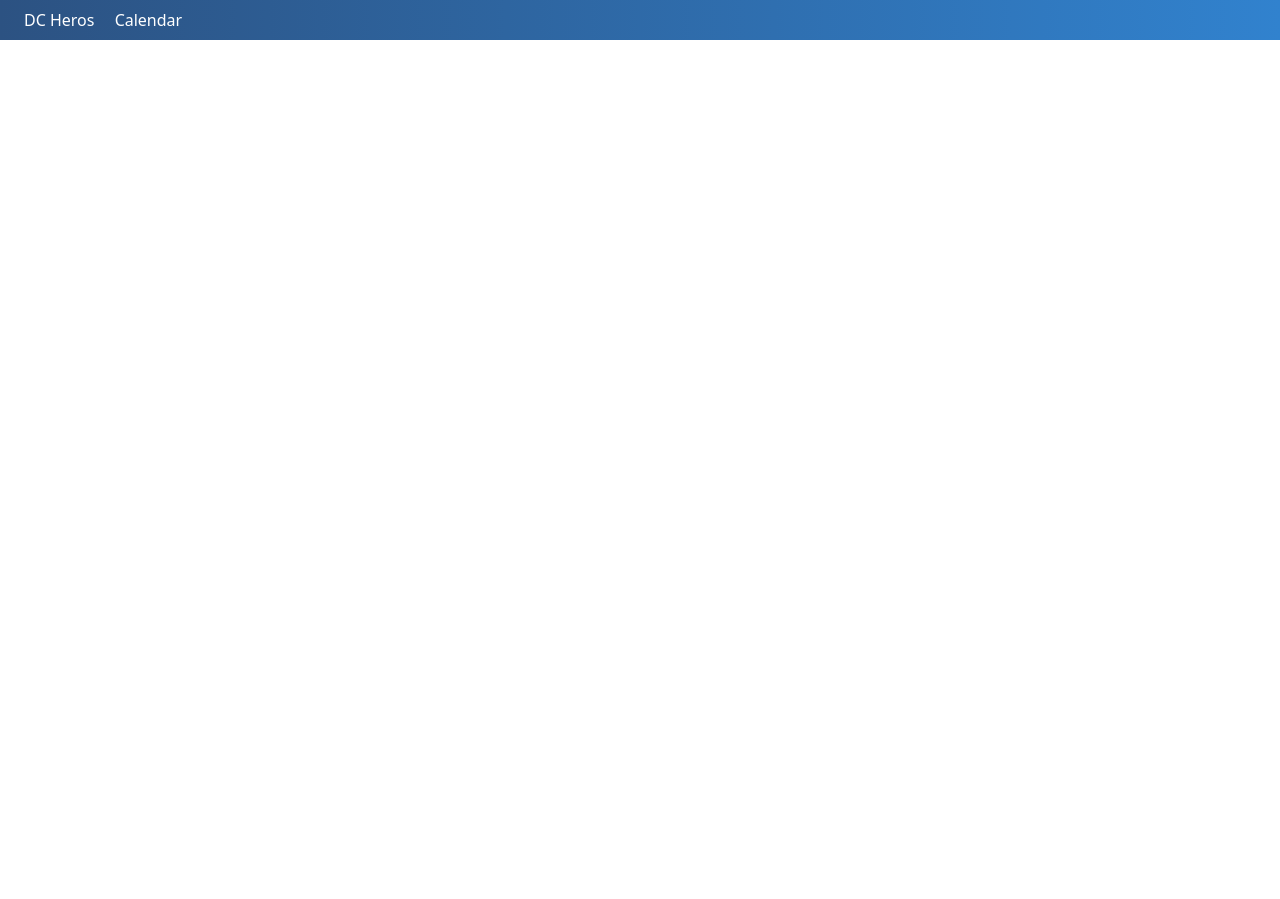
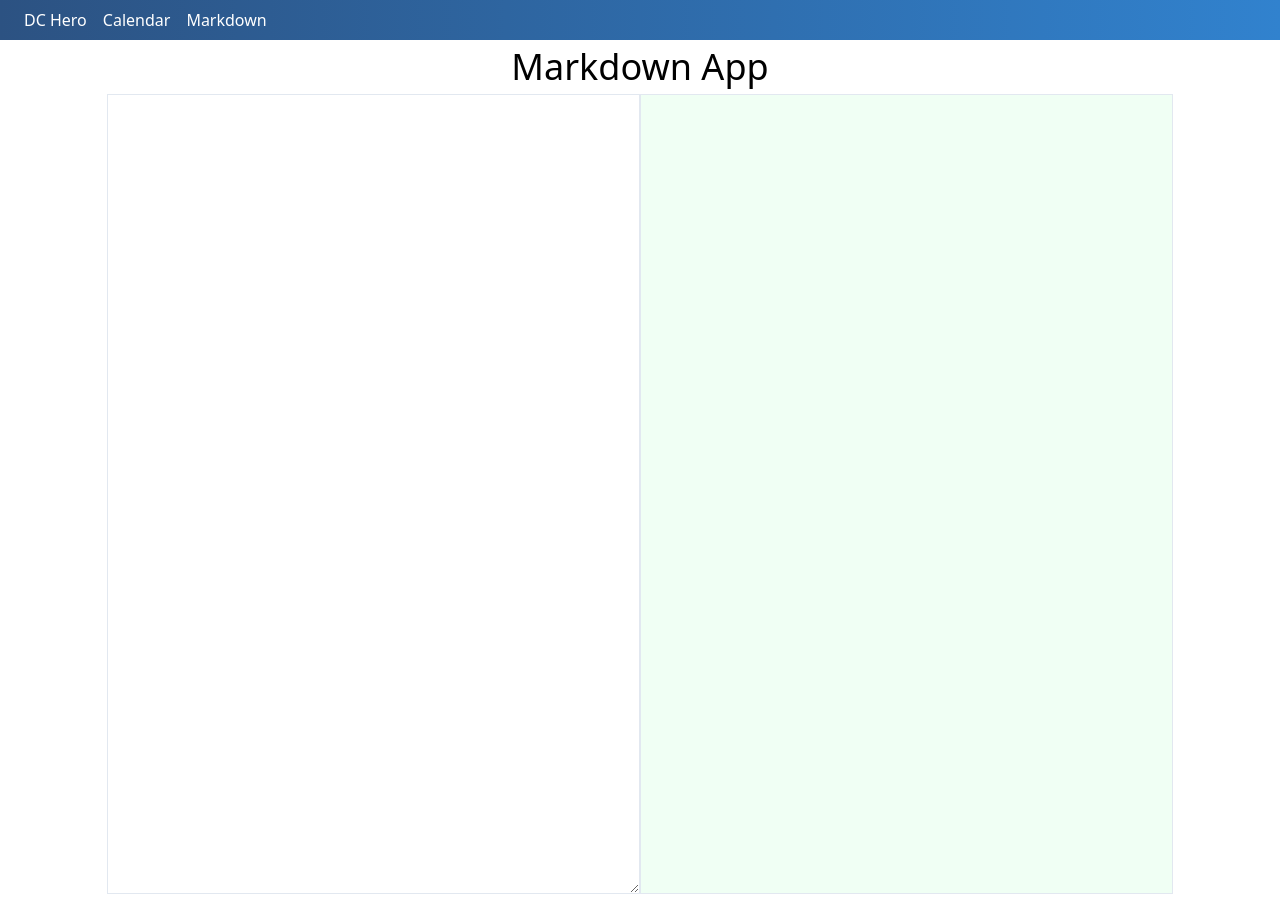
Before and after one commit to snilesh97/vue3-demo-app, a Vue app: page /markdown in a window 1280 px wide. Before the commit this address had no page. Before the commit the page ends 800 px from the top, so only its background shows below. Built offline with nearby package versions, Linux system fonts and the light colour scheme.

Commit message:
Create Markdown app

```diff
--- a/package.json
+++ b/package.json
@@ -9,6 +9,7 @@
   },
   "dependencies": {
     "core-js": "^3.6.5",
+    "marked": "^1.2.2",
     "tailwindcss": "^1.9.4",
     "vue": "^3.0.0",
     "vue-router": "^4.0.0-beta.13"
--- a/src/components/AppHeader.vue
+++ b/src/components/AppHeader.vue
@@ -1,13 +1,20 @@
 <template>
-	<nav class="w-full bg-gradient-to-r from-blue-800 to-blue-600 text-white px-4 py-2">
-		<router-link to="/dc-heros" class="mx-2"> DC Heros</router-link>
-		<router-link to="/calendar" class="mx-2"> Calendar </router-link>
-	</nav>
+  <nav class="w-full bg-gradient-to-r from-blue-800 to-blue-600 text-white px-4 py-2">
+    <router-link v-for="item in links" :key="item.to" class="mx-2" :to="item.to"> {{item.title }} </router-link>
+  </nav>
 </template>
 
 <script>
 export default {
-
+  data() {
+    return {
+      links: [
+        { title: "DC Hero", to: "/dc-heros" },
+        { title: "Calendar", to: "/calendar" },
+        { title: "Markdown", to: "/markdown" },
+      ]
+    }
+  }
 }
 </script>
 
--- /dev/null
+++ b/src/pages/Markdown.vue
@@ -0,0 +1,40 @@
+<template>
+  <h1 class="w-full text-center text-4xl"> Markdown App</h1>
+  <div class="flex w-full">
+    <section class="flex m-auto w-10/12 h-screen">
+      <article class="w-1/2 border ">
+        <textarea class="w-full h-full" :value="text" @input="update"> </textarea>
+      </article>
+      <article class="w-1/2 border bg-green-100" v-html="markedText"></article>
+    </section>
+  </div>
+</template>
+
+<script>
+import marked from "marked";
+import debounce from "../utilities/mixins/debounce"
+export default {
+  mixins: [debounce],
+  data() {
+    return {
+      text: ''
+    }
+  },
+  computed: {
+    markedText() {
+      return marked(this.text);
+    }
+  },
+  methods: {
+    update(e) {
+      const task = () => (this.text = e.target.value);
+      this.debouncea(task, 500)
+    }
+  }
+
+}
+</script>
+
+<style>
+
+</style>
--- a/src/router.js
+++ b/src/router.js
@@ -1,11 +1,13 @@
 import { createRouter, createWebHistory } from 'vue-router';
 import DcHeros from './pages/DcHeros';
 import Calendar from './pages/Calendar';
+import Markdown from './pages/Markdown';
 import Home from './pages/Home';
 
 const routes = [
   { path: '/dc-heros', component: DcHeros },
   { path: '/calendar', component: Calendar },
+  { path: '/markdown', component: Markdown },
   { path: '/', component: Home },
 
 ];
--- /dev/null
+++ b/src/utilities/mixins/debounce.js
@@ -0,0 +1,14 @@
+export default {
+  data() {
+    return {
+      timeout: ''
+    }
+  },
+  methods: {
+    debounce(func, wait = 1000) {
+      clearTimeout(this.timeout);
+      this.timeout = setTimeout(func, wait);
+    }
+  }
+
+}
```
Also changed, not shown: src/pages/Calendar.vue (indentation only), src/pages/DcHeros.vue (indentation only), 1 other file (tests, documents, lock files or other folders).
